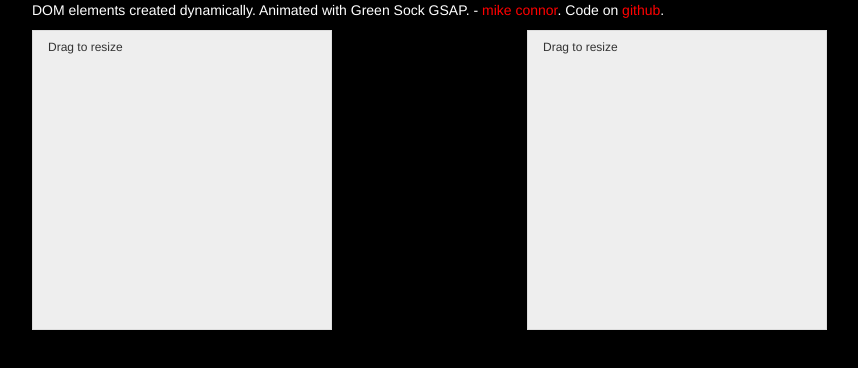
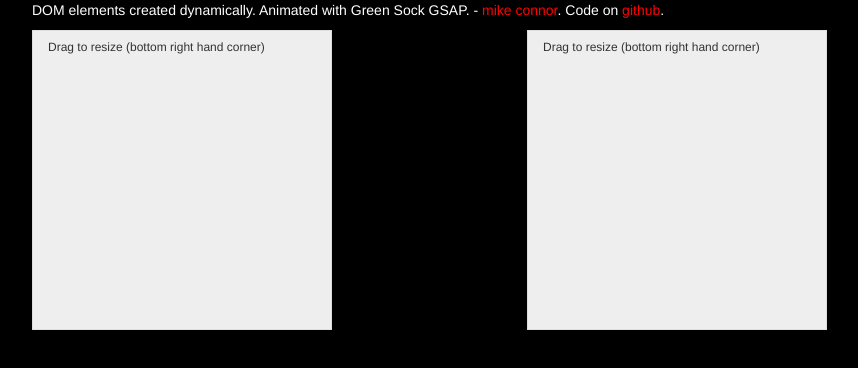
Before and after one commit to mconnor/oscillatingSquares, a plain HTML site: page index.html in a window 1280 px wide. Shown: the whole page, without its empty margins (23-881 px from the left). Drawn offline with nearby package versions, Linux system fonts and the light colour scheme.

Commit message:
update to readme and index
Signed-off-by: mike connor <mike@rocketnumber9.org>

```diff
--- a/index.html
+++ b/index.html
@@ -26,10 +26,10 @@
 	</div>
 	<div class="row">
 		<div class="ui-widget-content boundingbox col-md-5" id="box1">
-			<h6>Drag to resize</h6>
+			<h6>Drag to resize (bottom right hand corner)</h6>
 		</div>
 		<div class='col-md-2'></div>
-		<div class="ui-widget-content boundingbox col-md-5" id="box2"><h6>Drag to resize</h6></div>
+		<div class="ui-widget-content boundingbox col-md-5" id="box2"><h6>Drag to resize (bottom right hand corner)</h6></div>
 	</div>
 </div>
 
```
Also changed, not shown: README.md.
